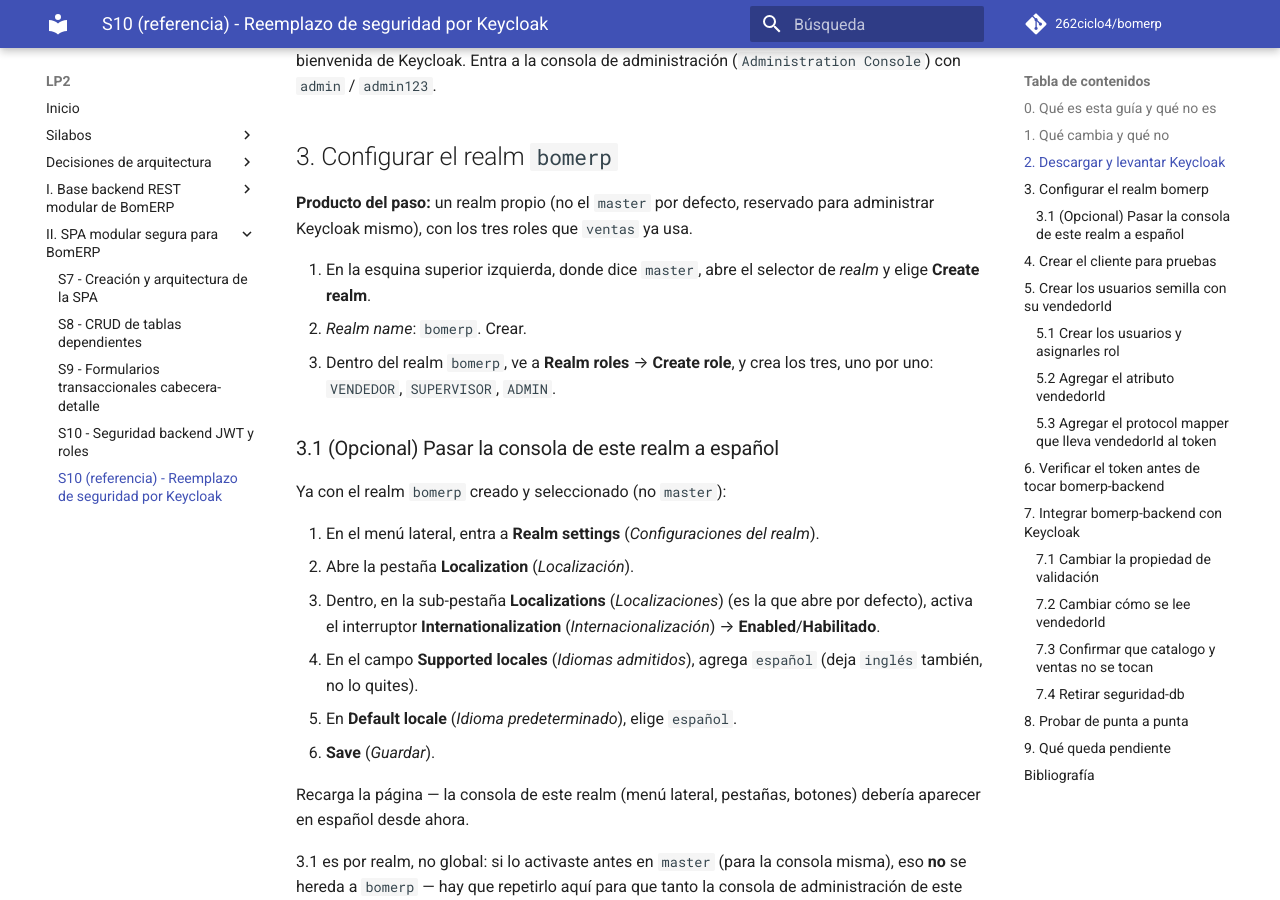
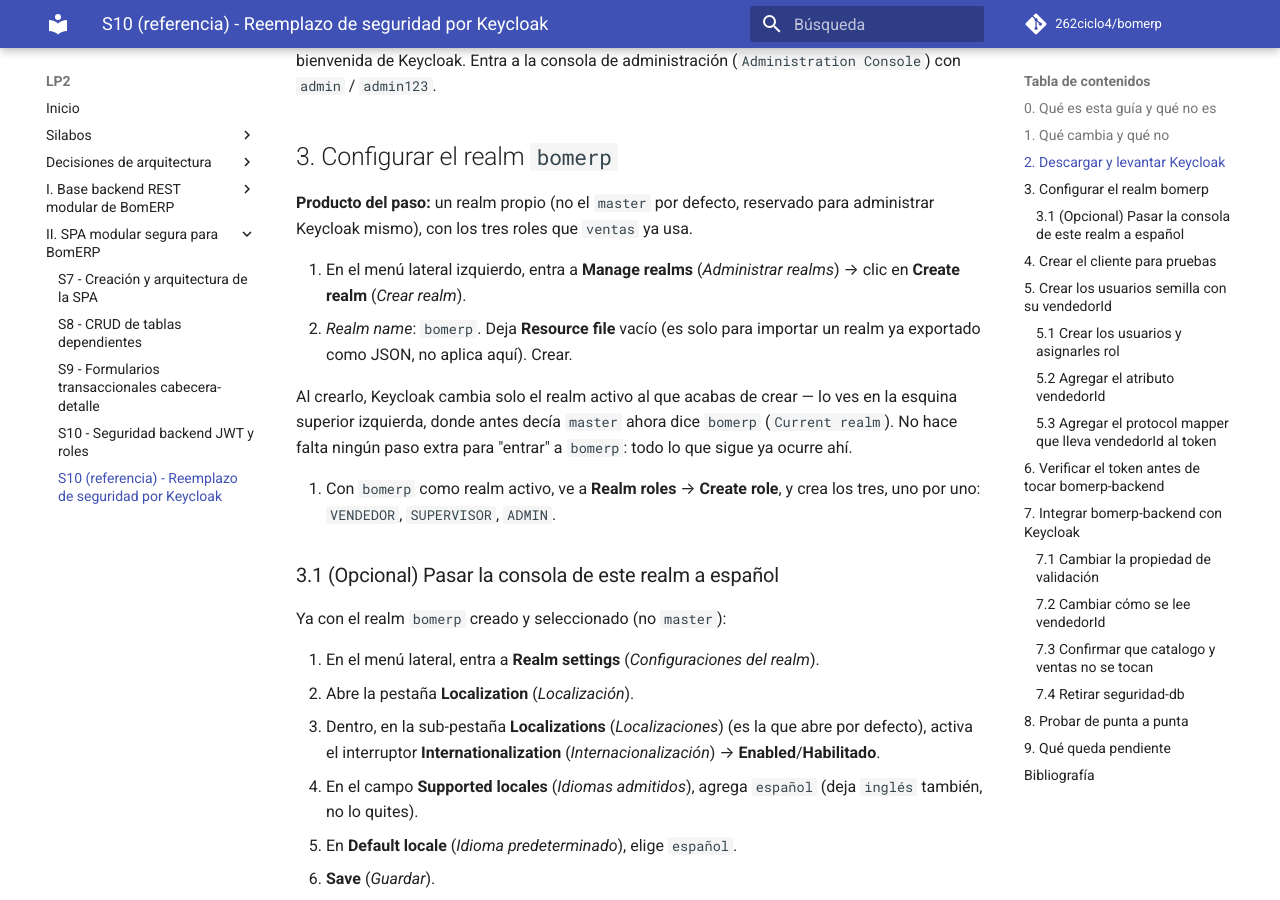
Before and after one commit to 262ciclo4/bomerp, an MkDocs documentation site: the page built from docs/lp2/sesiones/S10b_Seguridad_Backend_Keycloak.md, in a window 1280 px wide and 900 px high, scrolled down 4167 px. Built offline with MkDocs 1.6.1 and Material for MkDocs 9.7.7, drawn with Linux system fonts in a browser that asks for light colours; comment, search, counter and statistics services are not loaded.

Commit message:
S10 lp2 keycloak

```diff
--- a/docs/lp2/sesiones/S10b_Seguridad_Backend_Keycloak.md
+++ b/docs/lp2/sesiones/S10b_Seguridad_Backend_Keycloak.md
@@ -123,9 +123,12 @@
 
 **Producto del paso:** un realm propio (no el `master` por defecto, reservado para administrar Keycloak mismo), con los tres roles que `ventas` ya usa.
 
-1. En la esquina superior izquierda, donde dice `master`, abre el selector de *realm* y elige **Create realm**.
-2. *Realm name*: `bomerp`. Crear.
-3. Dentro del realm `bomerp`, ve a **Realm roles** → **Create role**, y crea los tres, uno por uno: `VENDEDOR`, `SUPERVISOR`, `ADMIN`.
+1. En el menú lateral izquierdo, entra a **Manage realms** (*Administrar realms*) → clic en **Create realm** (*Crear realm*).
+2. *Realm name*: `bomerp`. Deja **Resource file** vacío (es solo para importar un realm ya exportado como JSON, no aplica aquí). Crear.
+
+Al crearlo, Keycloak cambia solo el realm activo al que acabas de crear — lo ves en la esquina superior izquierda, donde antes decía `master` ahora dice `bomerp` (`Current realm`). No hace falta ningún paso extra para "entrar" a `bomerp`: todo lo que sigue ya ocurre ahí.
+
+3. Con `bomerp` como realm activo, ve a **Realm roles** → **Create role**, y crea los tres, uno por uno: `VENDEDOR`, `SUPERVISOR`, `ADMIN`.
 
 ### 3.1 (Opcional) Pasar la consola de este realm a español
 
```
